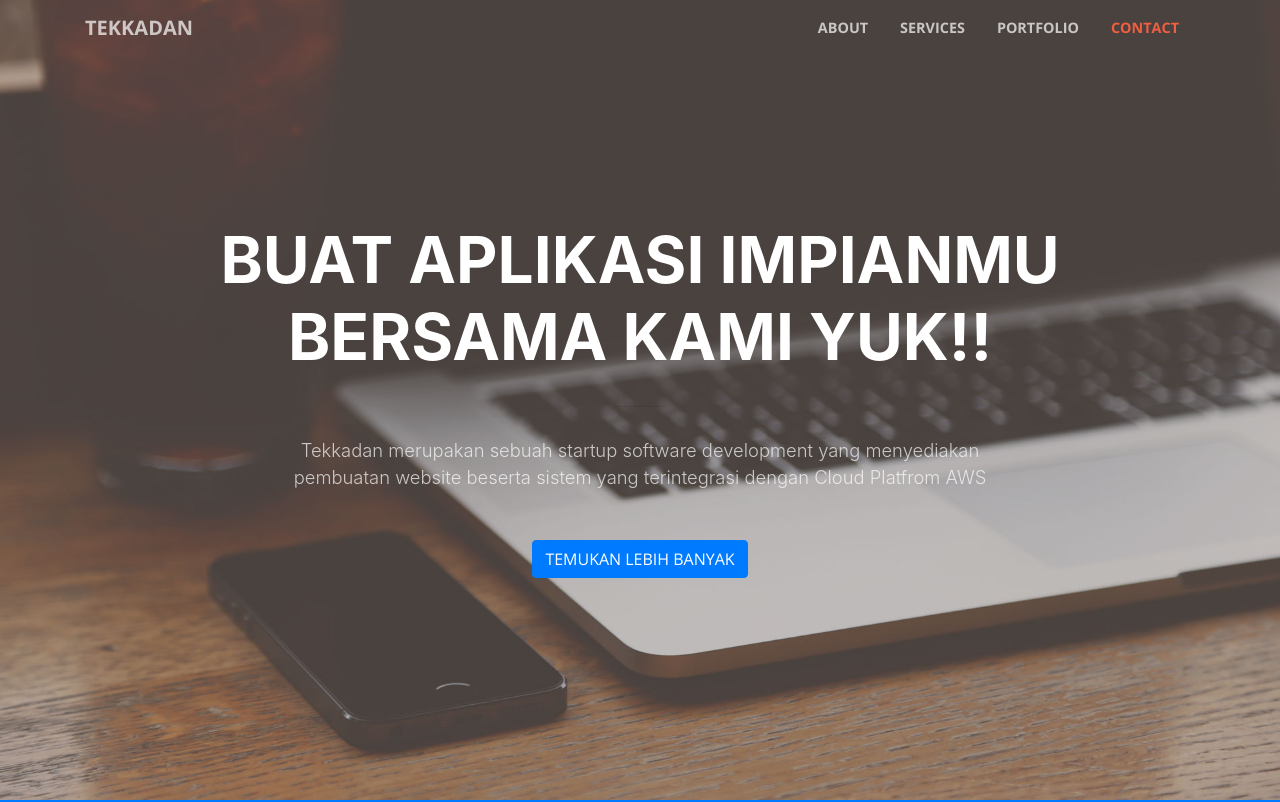
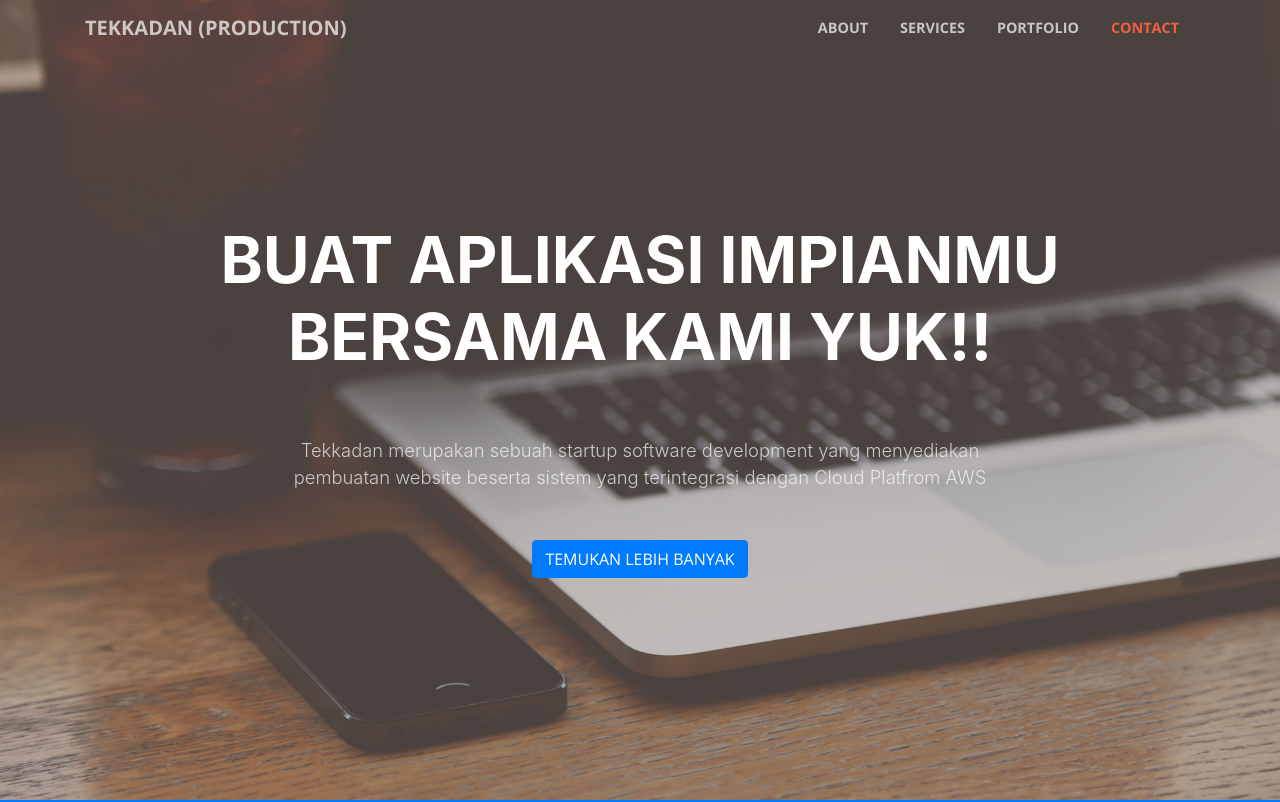
Before and after one commit to kaisarwijaya/landing, a website with bundled scripts: page index.html in a window 1280 px wide. Shown: the top 802 px of the page. Built offline with nearby package versions, Linux system fonts and the light colour scheme.

Commit message:
Update index.html

```diff
--- a/index.html
+++ b/index.html
@@ -31,7 +31,7 @@
   <!-- Navigation -->
   <nav class="navbar navbar-expand-lg navbar-light fixed-top" id="mainNav">
     <div class="container">
-      <a class="navbar-brand js-scroll-trigger" href="#page-top">Tekkadan</a>
+      <a class="navbar-brand js-scroll-trigger" href="#page-top">Tekkadan (PRODUCTION)</a>
       <button class="navbar-toggler navbar-toggler-right" type="button" data-toggle="collapse" data-target="#navbarResponsive" aria-controls="navbarResponsive" aria-expanded="false" aria-label="Toggle navigation">
         <span class="navbar-toggler-icon"></span>
       </button>
```
